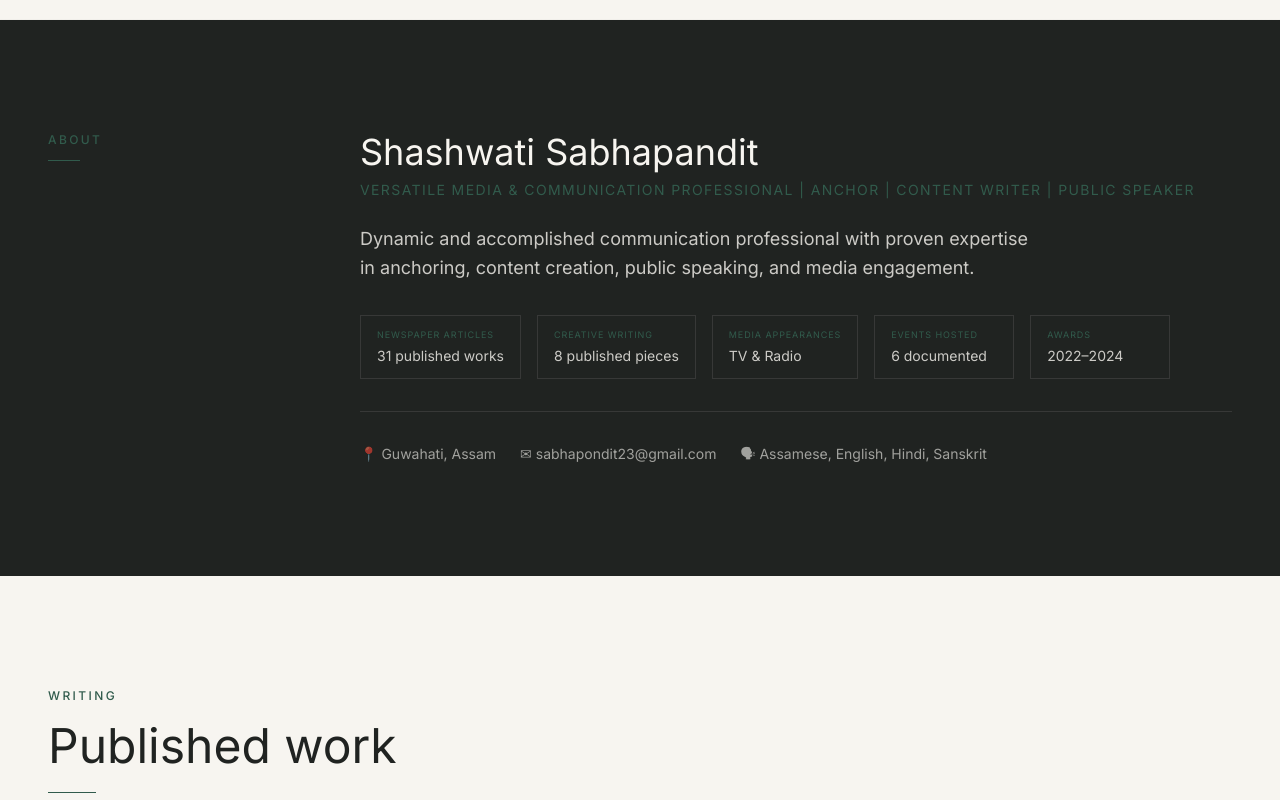
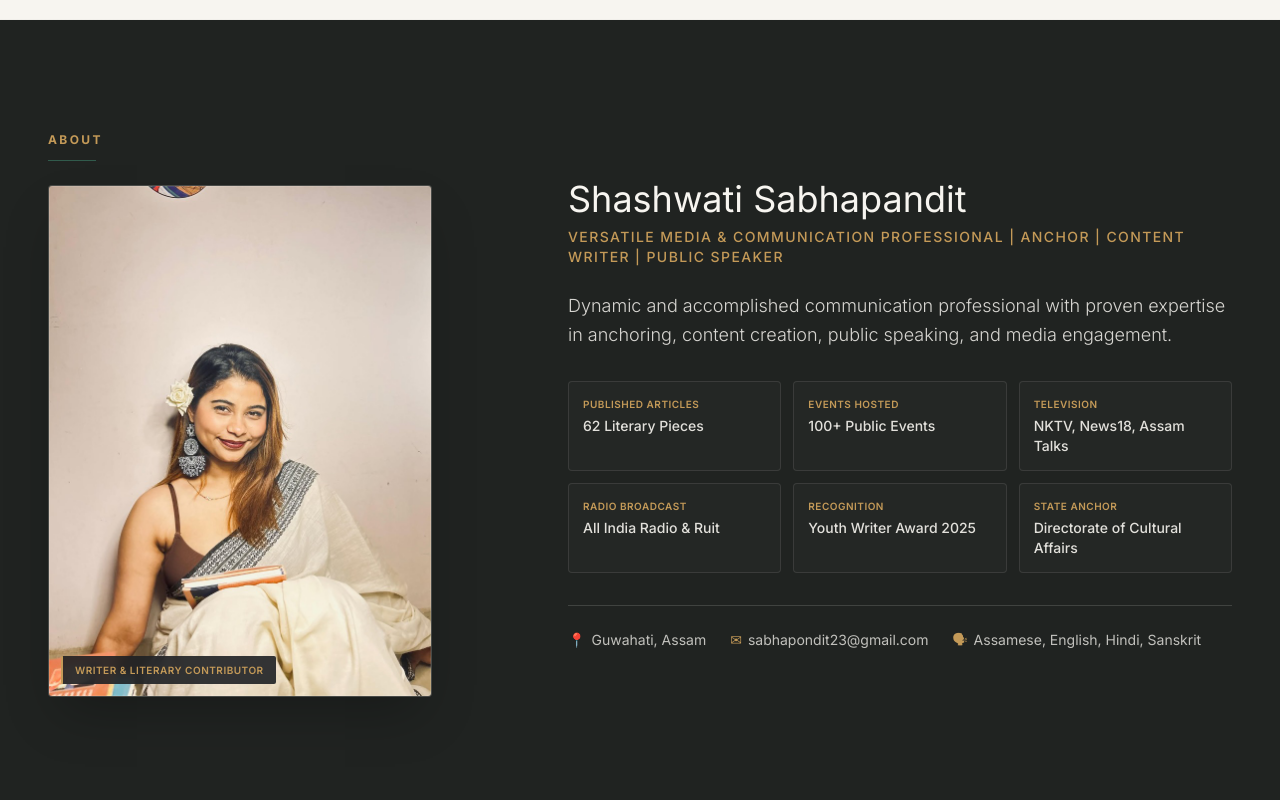
Before and after one commit to Samudr4/Portfolio-Shashwati, a Next.js app: page / in a window 1280 px wide. Shown: the part 780-1580 px from the top of the page. Built offline with nearby package versions, Linux system fonts and the light colour scheme; a web font is replaced by a local one.

Commit message:
feat: add high-res anchor photo to hero and literary portrait to about section

```diff
--- a/app/page.tsx
+++ b/app/page.tsx
@@ -39,6 +39,7 @@ export default function HomePage() {
           name={profile.name}
           professionalTitle={profile.professionalTitle}
           introduction={profile.introduction}
+          aboutImage={profile.aboutImage}
           location={profile.location}
           languages={profile.languages}
           email={profile.email}
--- a/components/about-section.tsx
+++ b/components/about-section.tsx
@@ -1,7 +1,10 @@
+import Image from "next/image";
+
 interface AboutSectionProps {
   name?: string;
   professionalTitle?: string;
   introduction?: string;
+  aboutImage?: string;
   location?: string;
   languages?: string[];
   email?: string;
@@ -11,6 +14,7 @@ export default function AboutSection({
   name,
   professionalTitle,
   introduction,
+  aboutImage,
   location,
   languages,
   email,
@@ -24,17 +28,40 @@ export default function AboutSection({
       className="py-20 md:py-28 px-5 sm:px-8 lg:px-12 bg-[#202321] text-[#F7F5F0]"
       aria-labelledby="about-heading"
     >
-      <div className="max-w-7xl mx-auto grid lg:grid-cols-12 gap-10 lg:gap-16">
-        {/* Left label */}
-        <div className="lg:col-span-3">
-          <p className="text-xs uppercase tracking-[0.2em] text-[#315B4C] font-medium mb-3">
+      <div className="max-w-7xl mx-auto grid lg:grid-cols-12 gap-10 lg:gap-16 items-center">
+        {/* Left Column — Editorial Portrait (fills previously empty area) */}
+        <div className="lg:col-span-5 flex flex-col items-start">
+          <p className="text-xs uppercase tracking-[0.2em] text-[#C49A58] font-bold mb-3">
             About
           </p>
-          <div className="w-8 h-px bg-[#315B4C]" aria-hidden="true" />
+          <div className="w-12 h-px bg-[#315B4C] mb-6" aria-hidden="true" />
+
+          {aboutImage && (
+            <div className="relative aspect-[3/4] w-full max-w-sm rounded-sm overflow-hidden border border-[#F7F5F0]/15 shadow-2xl bg-[#292C29]">
+              <Image
+                src={aboutImage}
+                alt={name || "Shashwati Sabhapandit"}
+                fill
+                className="object-cover object-top hover:scale-[1.02] transition-transform duration-500"
+                sizes="(max-width: 1024px) 100vw, 420px"
+                unoptimized
+              />
+              <div
+                className="absolute inset-0 ring-1 ring-inset ring-white/10 pointer-events-none"
+                aria-hidden="true"
+              />
+              {/* Subtle caption pill */}
+              <div className="absolute bottom-3 left-3 bg-[#1F2124]/90 backdrop-blur-xs px-3 py-1.5 rounded-xs border-l-2 border-[#C49A58]">
+                <p className="text-[10px] uppercase tracking-wider text-[#C49A58] font-semibold">
+                  Writer & Literary Contributor
+                </p>
+              </div>
+            </div>
+          )}
         </div>
 
-        {/* Right content */}
-        <div className="lg:col-span-9">
+        {/* Right Column — Biography & Credentials */}
+        <div className="lg:col-span-7">
           {hasProfile ? (
             <>
               {name && (
@@ -51,20 +78,23 @@ export default function AboutSection({
                 </h2>
               )}
               {professionalTitle && (
-                <p className="text-[#315B4C] text-sm uppercase tracking-widest mb-6">
+                <p className="text-[#C49A58] text-xs sm:text-sm uppercase tracking-widest font-medium mb-6">
                   {professionalTitle}
                 </p>
               )}
               {introduction && (
-                <p className="text-[#F7F5F0]/80 text-base sm:text-lg leading-relaxed mb-8 max-w-2xl">
+                <p className="text-[#F7F5F0]/85 text-base sm:text-lg leading-relaxed mb-8 max-w-2xl font-light">
                   {introduction}
                 </p>
               )}
             </>
           ) : (
             <>
-              <h2 id="about-heading" className="font-[var(--font-playfair)] text-3xl sm:text-4xl text-[#F7F5F0] mb-6">
-                Professional overview
+              <h2
+                id="about-heading"
+                className="font-[var(--font-playfair)] text-3xl sm:text-4xl text-[#F7F5F0] mb-6"
+              >
+                Professional Overview
               </h2>
               <p className="text-[#F7F5F0]/70 text-base leading-relaxed mb-8 max-w-2xl">
                 A multidisciplinary media professional with documented work across
@@ -76,37 +106,49 @@ export default function AboutSection({
           )}
 
           {/* Detail chips */}
-          <div className="flex flex-wrap gap-4">
+          <div className="grid grid-cols-2 sm:grid-cols-3 gap-3 mb-8">
             {[
-              { label: "Newspaper articles", value: "31 published works" },
-              { label: "Creative writing", value: "8 published pieces" },
-              { label: "Media appearances", value: "TV & Radio" },
-              { label: "Events hosted", value: "6 documented" },
-              { label: "Awards", value: "2022–2024" },
+              { label: "Published Articles", value: "62 Literary Pieces" },
+              { label: "Events Hosted", value: "100+ Public Events" },
+              { label: "Television", value: "NKTV, News18, Assam Talks" },
+              { label: "Radio Broadcast", value: "All India Radio & Ruit" },
+              { label: "Recognition", value: "Youth Writer Award 2025" },
+              { label: "State Anchor", value: "Directorate of Cultural Affairs" },
             ].map((chip) => (
               <div
                 key={chip.label}
-                className="border border-[#F7F5F0]/10 px-4 py-3 min-w-[140px]"
+                className="border border-[#F7F5F0]/10 bg-white/[0.02] p-3.5 rounded-sm"
               >
-                <p className="text-[9px] uppercase tracking-widest text-[#315B4C] mb-1">
+                <p className="text-[10px] uppercase tracking-wider text-[#C49A58] font-semibold mb-1">
                   {chip.label}
                 </p>
-                <p className="text-sm text-[#F7F5F0]/80">{chip.value}</p>
+                <p className="text-xs sm:text-sm text-[#F7F5F0]/90 font-medium">
+                  {chip.value}
+                </p>
               </div>
             ))}
           </div>
 
-          {/* Contact row — only show if supplied */}
+          {/* Contact row */}
           {(email || location) && (
-            <div className="mt-8 pt-8 border-t border-[#F7F5F0]/10 flex flex-wrap gap-6 text-sm text-[#F7F5F0]/60">
-              {location && <span>📍 {location}</span>}
+            <div className="pt-6 border-t border-[#F7F5F0]/15 flex flex-wrap gap-6 text-sm text-[#F7F5F0]/75">
+              {location && (
+                <span className="flex items-center gap-1.5">
+                  <span className="text-[#C49A58]">📍</span> {location}
+                </span>
+              )}
               {email && (
-                <a href={`mailto:${email}`} className="hover:text-[#315B4C] transition-colors">
-                  ✉ {email}
+                <a
+                  href={`mailto:${email}`}
+                  className="flex items-center gap-1.5 hover:text-[#C49A58] transition-colors"
+                >
+                  <span className="text-[#C49A58]">✉</span> {email}
                 </a>
               )}
               {languages && languages.length > 0 && (
-                <span>🗣 {languages.join(", ")}</span>
+                <span className="flex items-center gap-1.5">
+                  <span className="text-[#C49A58]">🗣</span> {languages.join(", ")}
+                </span>
               )}
             </div>
           )}
--- a/data/portfolio.ts
+++ b/data/portfolio.ts
@@ -22,7 +22,8 @@ export const profile = {
   name: "Shashwati Sabhapandit",
   professionalTitle: "Versatile Media & Communication Professional | Anchor | Content Writer | Public Speaker",
   introduction: "Dynamic and accomplished communication professional with proven expertise in anchoring, content creation, public speaking, and media engagement.",
-  portrait: "/images/hosting/hosting_01.jpg",
+  portrait: "/images/profile/shashwati-anchor.jpg",
+  aboutImage: "/images/profile/shashwati-portrait.jpg",
   email: "sabhapondit23@gmail.com",
   phone: "8011308964",
   location: "Guwahati, Assam",
--- a/data/resume.ts
+++ b/data/resume.ts
@@ -28,7 +28,7 @@ export const resumeProfile = {
   phone: "8011308964",
   location: "Guwahati, Assam",
   website: "",
-  portrait: "/images/hosting/hosting_01.jpg",
+  portrait: "/images/profile/shashwati-anchor.jpg",
   languages: ["Assamese", "English", "Hindi", "Sanskrit"],
   summary:
     "Dynamic and accomplished communication professional with proven expertise in anchoring, content creation, public speaking, and media engagement.",
```
Also changed, not shown: app/tailwind-built.css, public/images/profile/shashwati-anchor.jpg (added), public/images/profile/shashwati-portrait.jpg (added).
